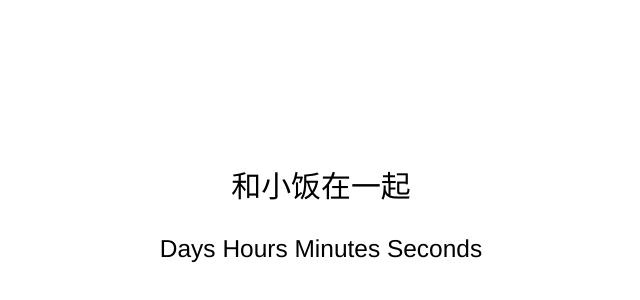
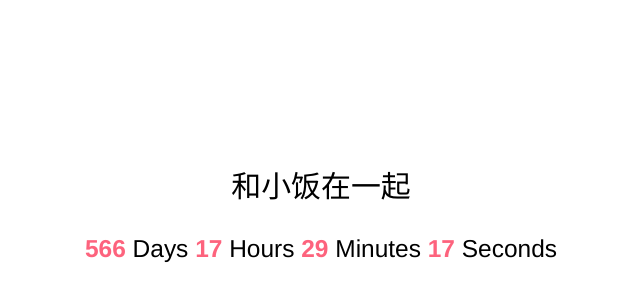
Before and after one commit to McreeLexi/McreeLexi.github.io, a plain HTML site: page index.html in a window 1280 px wide. Shown: the part 106-406 px from the top of the page, without its empty margins (319-959 px from the left). Drawn offline with Linux system fonts and the light colour scheme.

Commit message:
Update index.html

```diff
--- a/index.html
+++ b/index.html
@@ -52,7 +52,7 @@
 
     <script>
         function timer() {
-            var start = new Date(‘2018/12/30 21:35:00’);
+            var start = new Date("2018/12/30 21:35:00");
             var t = new Date() - start;
             var h = ~~(t / 1000 / 60 / 60 % 24);
             if (h < 10) {
```
